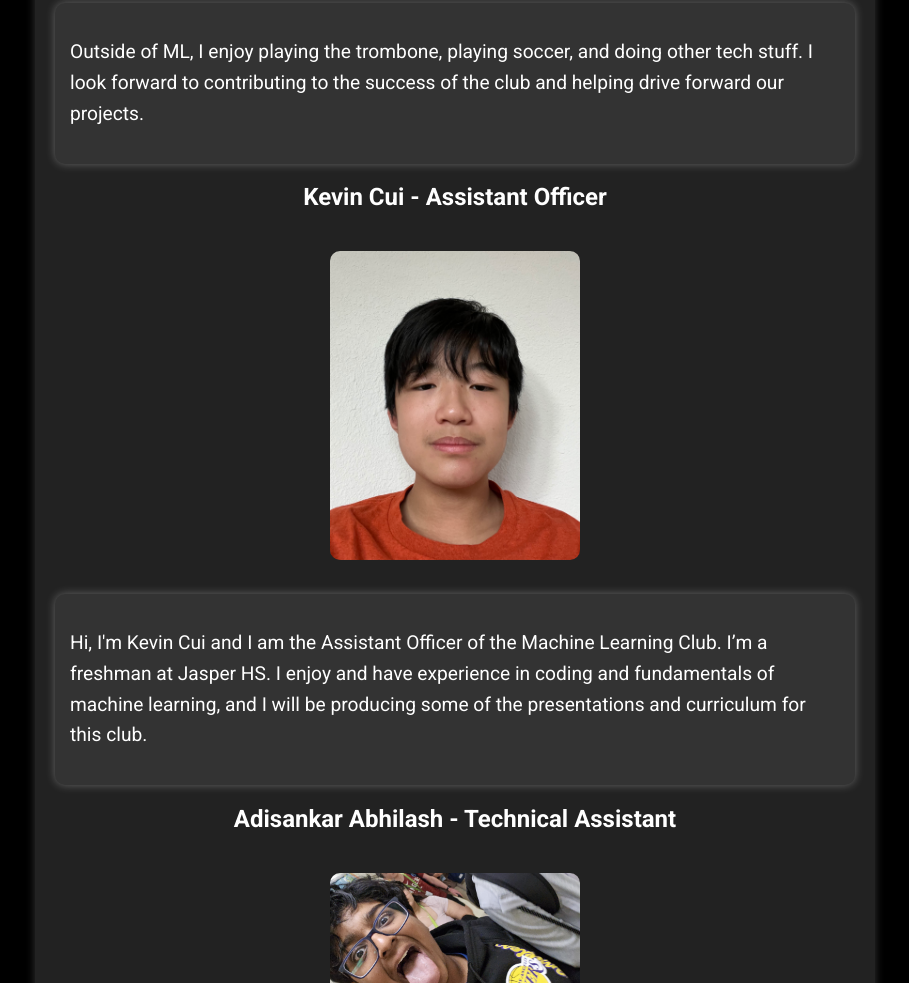
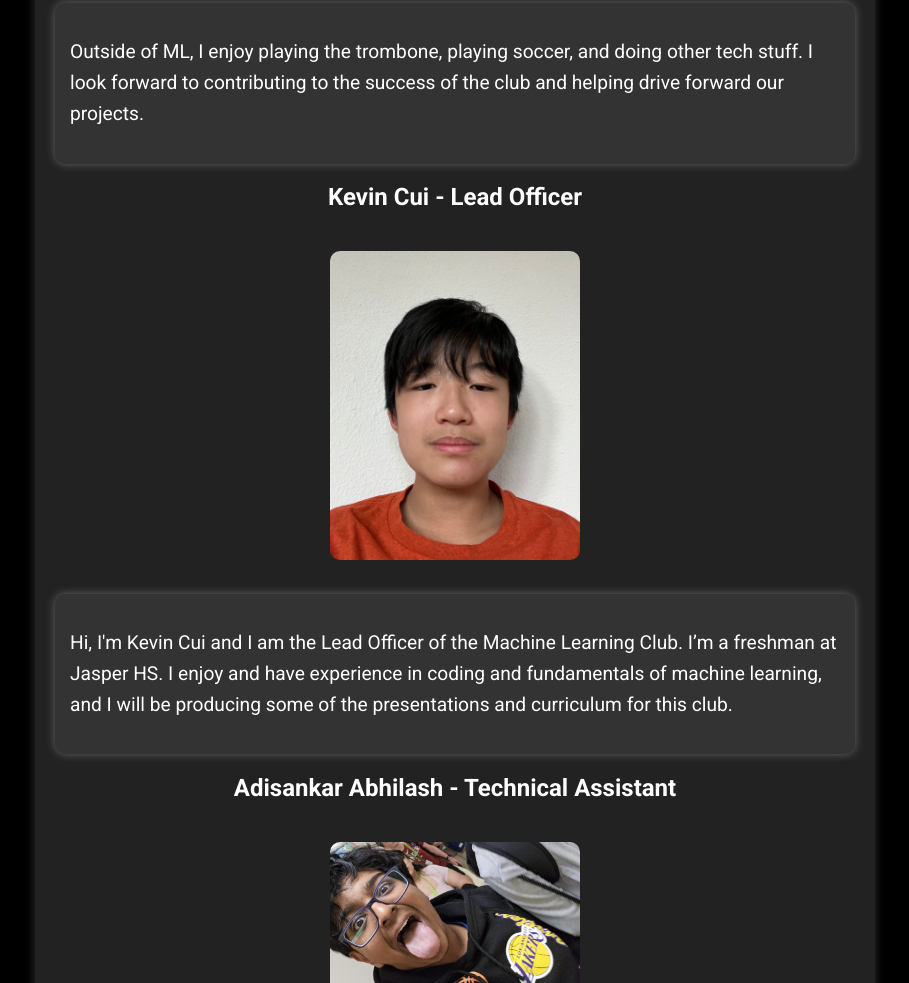
Before and after one commit to aaravrao12/Machine-Learning-Club-Website, a plain HTML site: page team.html in a window 1280 px wide. Shown: the part 2363-3346 px from the top of the page, without its empty margins (185-1094 px from the left). Drawn offline with Linux system fonts and the light colour scheme.

Commit message:
Update team.html

```diff
--- a/team.html
+++ b/team.html
@@ -121,12 +121,12 @@
             </p>
         </div>
 
-        <h2>Kevin Cui - Assistant Officer</h2>
+        <h2>Kevin Cui - Lead Officer</h2>
         <img src="images/IMG_0420.jpeg" alt="Kevin Cui" class="profile-img">
 
         <div class="bio-box">
             <p>
-                Hi, I'm Kevin Cui and I am the Assistant Officer of the Machine Learning Club. I’m a freshman at Jasper HS. I enjoy and have experience in coding and fundamentals of machine learning, and I will be producing some of the presentations and curriculum for this club.
+                Hi, I'm Kevin Cui and I am the Lead Officer of the Machine Learning Club. I’m a freshman at Jasper HS. I enjoy and have experience in coding and fundamentals of machine learning, and I will be producing some of the presentations and curriculum for this club.
             </p>
         </div>
 
```
